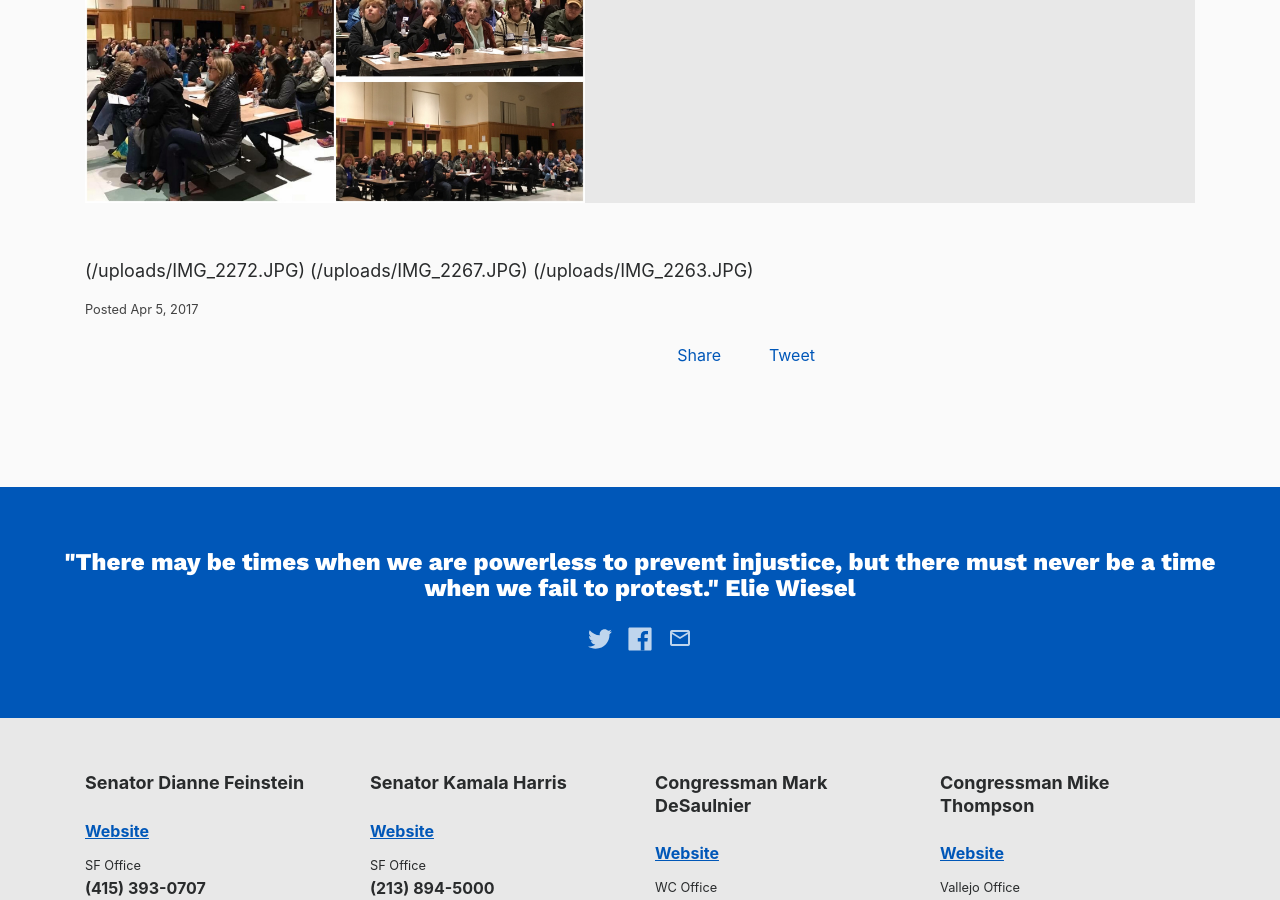
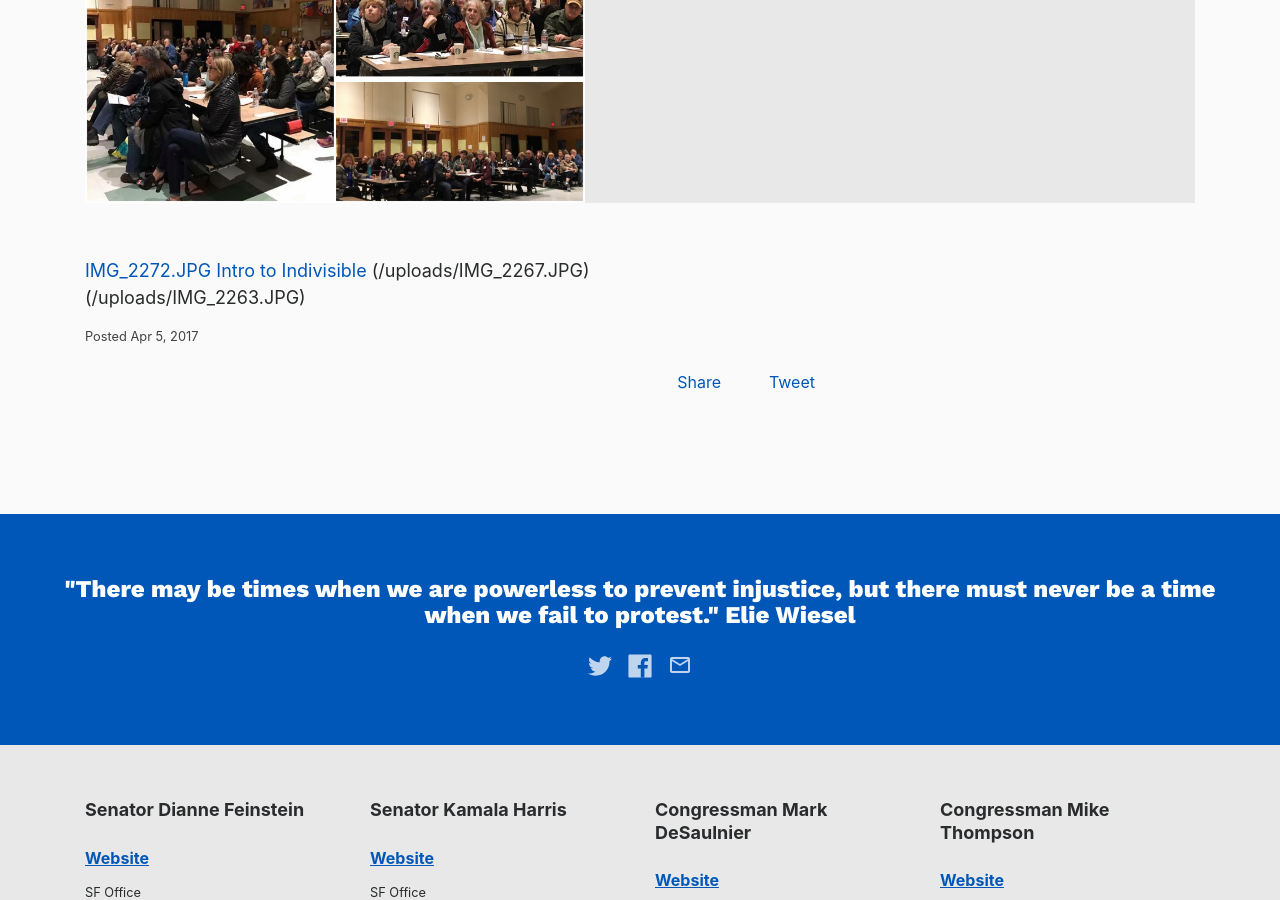
Before and after one commit to IndivisibleTemplate/BasicTemplate, a Jekyll site: the page built from _successes/first-indivisible4c-meeting.markdown, in a window 1280 px wide and 900 px high, scrolled down 582 px. Built offline with Jekyll 4.4.1, drawn with Linux system fonts in a browser that asks for light colours; nearby versions of some CDN libraries; comment, search, counter and statistics services are not loaded.

Commit message:
Updated First Indivisible4c Meeting

```diff
--- a/_successes/first-indivisible4c-meeting.markdown
+++ b/_successes/first-indivisible4c-meeting.markdown
@@ -4,6 +4,7 @@ date: 2017-04-05 22:13:00 -07:00
 main-image: "/uploads/IMG_2269.JPG"
 ---
 
-(/uploads/IMG_2272.JPG)
+[IMG_2272.JPG](/uploads/IMG_2272.JPG)
+[Intro to Indivisible](/uploads/IMG_2272.JPG)
 (/uploads/IMG_2267.JPG)
 (/uploads/IMG_2263.JPG)
```
